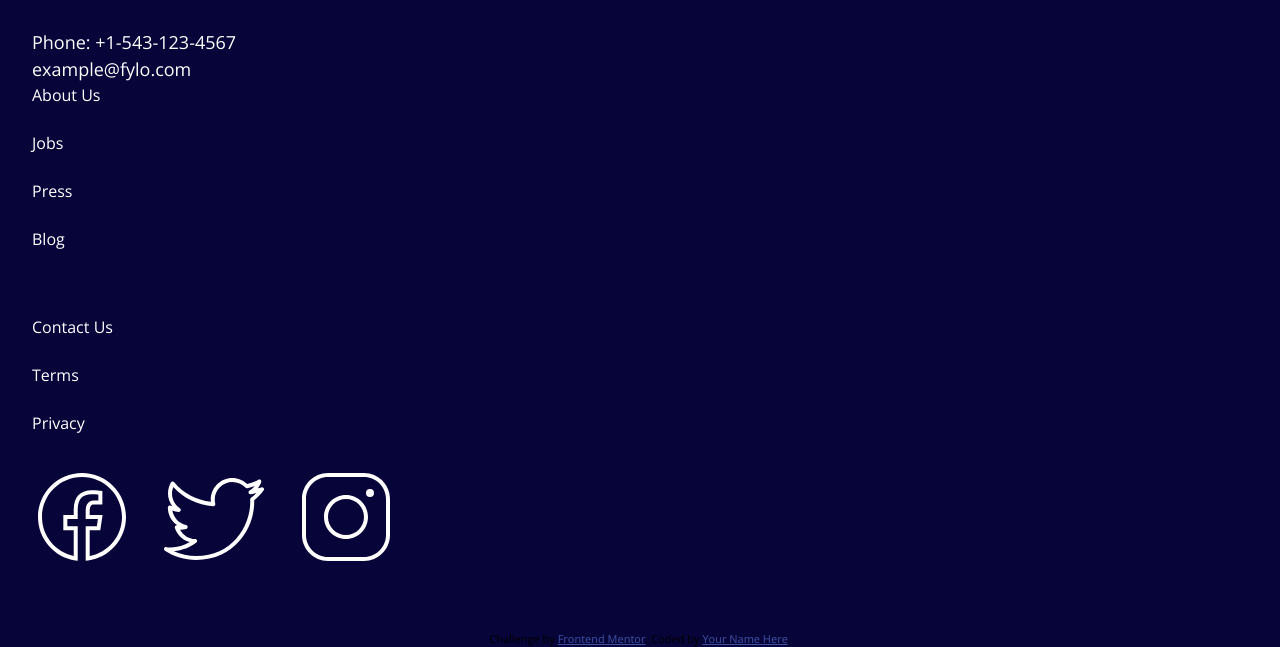
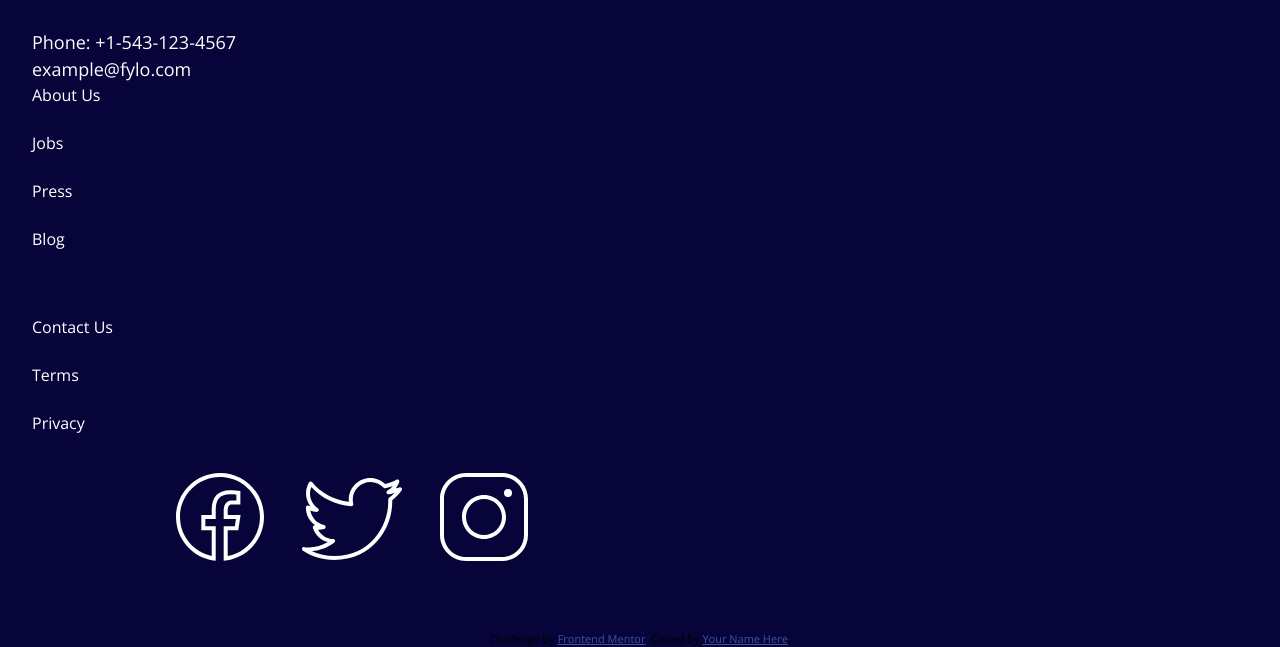
Before and after one commit to DcTomkid/fylo-responsivepage, a plain HTML site: page index.html in a window 1280 px wide. Shown: the part 3383-4030 px from the top of the page. Drawn offline with nearby package versions, Linux system fonts and the light colour scheme.

Commit message:
modifying css

```diff
--- a/style.css
+++ b/style.css
@@ -263,7 +263,7 @@ footer {
 }
 .icons {
   display: flex;
-  width: 5J0vw;
+  width: 50vw;
   justify-content: center;
   align-items: center;
   gap: 2rem;
```
